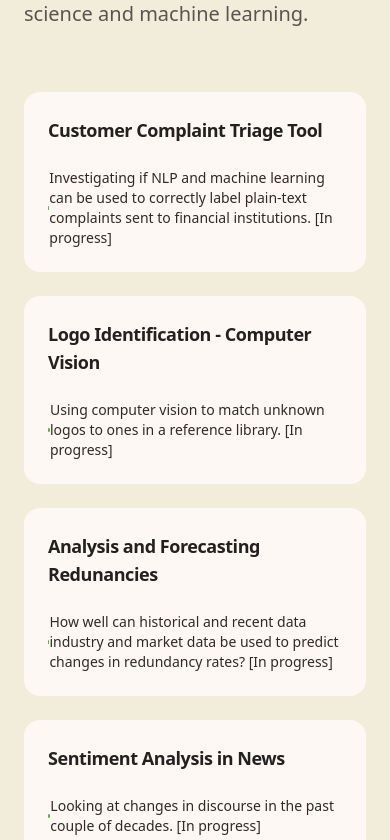
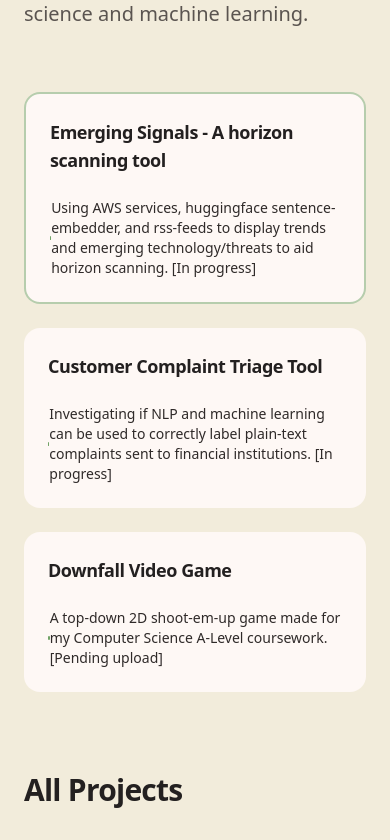
Before and after one commit to sgafanth/sgafanth.github.io, a React (Vite) app in the folder my-portfolio/: page / in a window 390 px wide. Shown: the part 1184-2024 px from the top of the page. Built offline with nearby package versions, Linux system fonts and the light colour scheme.

Commit message:
Added routing to emerging signals page from project card, improved mobile layout

```diff
--- a/my-portfolio/src/App.css
+++ b/my-portfolio/src/App.css
@@ -210,6 +210,26 @@
   pointer-events: auto;
 }
 
+.project-card-clickable {
+  cursor: pointer;
+  text-decoration: none;
+  border: 2px solid rgba(113, 163, 102, 0.5);
+  transition: border-color 160ms ease, box-shadow 160ms ease, transform 160ms ease, filter 160ms ease;
+}
+
+.project-card-clickable:hover,
+.project-card-clickable:focus-visible {
+  border-color: #71a366;
+  box-shadow: 0 12px 28px rgba(113, 163, 102, 0.2);
+  filter: saturate(1.05);
+}
+
+.project-card-clickable:active {
+  border-color: #5f8e56;
+  box-shadow: inset 0 0 0 9999px rgba(113, 163, 102, 0.16);
+  transform: scale(0.985);
+}
+
 .page-offset .max-w-7xl,
 .page-offset .max-w-4xl {
   padding-left: clamp(220px, 18vw, 280px);
@@ -239,41 +259,68 @@
     gap: 8px;
   }
 
+  .mobile-drawer {
+    right: 0;
+    left: 0;
+    width: 100vw;
+    max-width: 100vw;
+  }
+
   .mobile-drawer nav {
     display: flex;
     flex-direction: column;
     gap: 8px;
+    align-items: center;
   }
 
   .mobile-nav .nav-submenu {
-    margin: 2px 0 10px;
+    margin: 2px 0 20px;
     padding-left: 10px;
+    align-items: center;
   }
 
   .mobile-nav .nav-sublink {
     height: 48px;
-    font-size: 0.92rem;
+    width: min(280px, calc(100vw - 64px));
+    margin-inline: auto;
+    font-size: 1.3rem;
     font-weight: 500;
-    padding: 7px 10px;
-    text-align: left;
-    justify-content: flex-start;
+    padding: 7px 16px;
+    text-align: center;
+    justify-content: center;
   }
 
 
   .mobile-nav .sidebar-actions {
     margin-top: 12px;
-    display: grid;
-    grid-template-columns: repeat(2, minmax(0, 1fr));
+    display: flex;
+    flex-direction: column;
+    align-items: center;
     gap: 8px;
   }
 
   .mobile-nav .sidebar-action {
-    font-size: 0.86rem;
+    width: min(280px, calc(100vw - 64px));
+    margin-inline: auto;
+    font-size: 1.3rem;
     padding: 8px 10px;
+    text-align: center;
+    justify-content: center;
   }
 
   .mobile-nav .sidebar-action:last-child {
     grid-column: 1 / -1;
+  }
+
+  /* Mobile-only: keep the same palette, but remove background transparency. */
+  .mobile-nav .nav-sublink[class*="bg-[#2E402A]/22"],
+  .mobile-nav .sidebar-action[class*="bg-[#2E402A]/22"] {
+    background-color: #2e402a;
+  }
+
+  .mobile-nav .nav-sublink[class*="bg-[#F2ECDB]/60"],
+  .mobile-nav .sidebar-action[class*="bg-[#F2ECDB]/60"] {
+    background-color: #f2ecdb;
   }
 
   .scroll-top-button {
--- a/my-portfolio/src/pages/Home.jsx
+++ b/my-portfolio/src/pages/Home.jsx
@@ -1,4 +1,5 @@
 import { useRef } from "react";
+import { Link } from "react-router-dom";
 import { getTheme } from '../theme';
 import {
   Mail,
@@ -16,6 +17,7 @@ import {
 } from 'lucide-react';
 
 const Portfolio = ({ darkMode, setDarkMode }) => {
+  const EMERGING_SIGNALS_PROJECT = "Emerging Signals - A horizon scanning tool";
   const theme = getTheme(darkMode);
   const duckAudioRef = useRef(null);
 
@@ -166,22 +168,26 @@ const Portfolio = ({ darkMode, setDarkMode }) => {
   ];
 
   const projects = {
+     "Emerging Signals - A horizon scanning tool": [
+      "Using AWS services, huggingface sentence-embedder, and rss-feeds to display trends and emerging technology/threats to aid horizon scanning. [In progress]",
+
+    ],
     "Customer Complaint Triage Tool": [
       "Investigating if NLP and machine learning can be used to correctly label plain-text complaints sent to financial institutions. [In progress]"
     ],
 
-    "Logo Identification - Computer Vision": [
-      "Using computer vision to match unknown logos to ones in a reference library. [In progress]",
+    // "Logo Identification - Computer Vision": [
+    //   "Using computer vision to match unknown logos to ones in a reference library. [In progress]",
 
-    ],
+    // ],
 
-    "Analysis and Forecasting Redunancies": [
-      "How well can historical and recent data industry and market data be used to predict changes in redundancy rates? [In progress]"
-    ],
+    // "Analysis and Forecasting Redunancies": [
+    //   "How well can historical and recent data industry and market data be used to predict changes in redundancy rates? [In progress]"
+    // ],
 
-    "Sentiment Analysis in News": [
-      "Looking at changes in discourse in the past couple of decades. [In progress]"
-    ],
+    // "Sentiment Analysis in News": [
+    //   "Looking at changes in discourse in the past couple of decades. [In progress]"
+    // ],
 
     "Downfall Video Game": [
       "A top-down 2D shoot-em-up game made for my Computer Science A-Level coursework. [Pending upload]"
@@ -395,6 +401,25 @@ const Portfolio = ({ darkMode, setDarkMode }) => {
 
           <div className="grid md:grid-cols-2 lg:grid-cols-4 gap-6">
             {Object.entries(projects).map(([category, items], idx) => (
+              category === EMERGING_SIGNALS_PROJECT ? (
+                <Link
+                  key={idx}
+                  to="/emerging-signals-explorer"
+                  className={`project-card-clickable block p-6 ${theme.projectCard} rounded-2xl transition-all duration-300`}
+                >
+                  <h3 className={`text-lg font-bold mb-6 tracking-tight flex items-center gap-2 ${theme.heading}`}>
+                    {category}
+                  </h3>
+                  <div className="space-y-1">
+                    {items.map((skill, i) => (
+                      <div key={i} className={`flex items-center text-sm ${theme.body}`}>
+                        <div className={`w-1 h-1 rounded-full ${theme.dot}`}></div>
+                        {skill}
+                      </div>
+                    ))}
+                  </div>
+                </Link>
+              ) : (
                 <div key={idx} className={`p-6 ${theme.projectCard} rounded-2xl transition-all duration-300`}>
                   <h3 className={`text-lg font-bold mb-6 tracking-tight flex items-center gap-2 ${theme.heading}`}>
                     {category}
@@ -408,6 +433,7 @@ const Portfolio = ({ darkMode, setDarkMode }) => {
                     ))}
                   </div>
                 </div>
+              )
             ))}
           </div>
         </div>
```
Lines whose indentation alone changed are shown as unchanged.
